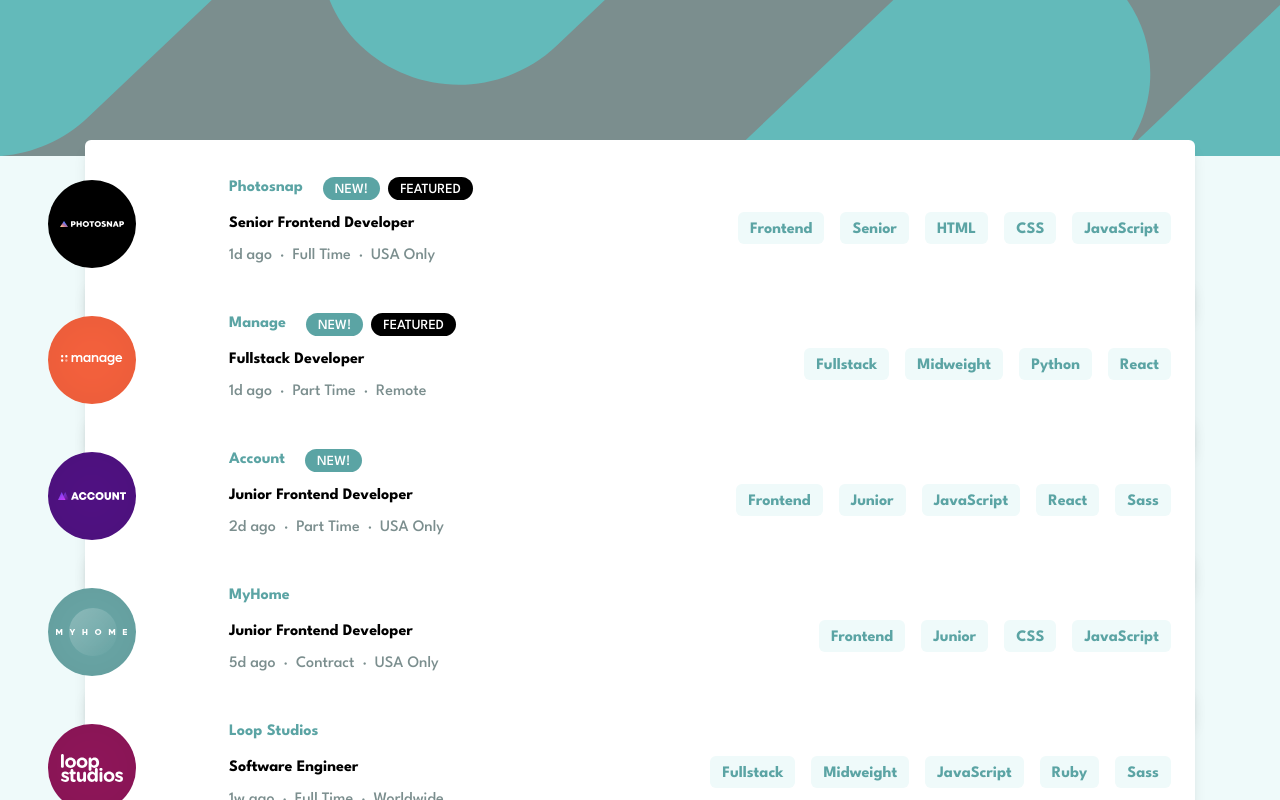
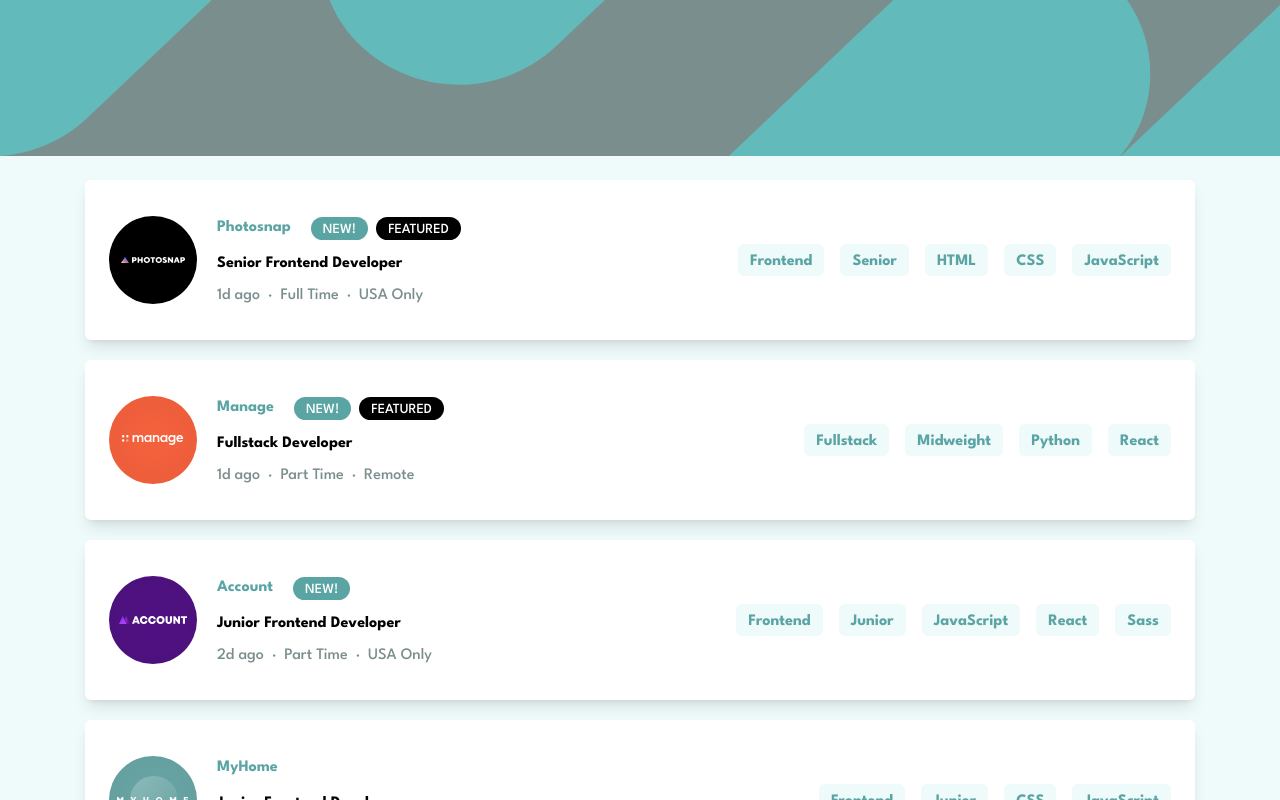
Before and after one commit to dannyfongdev/app-job-listings, a Vue app: page / in a window 1280 px wide. Shown: the top 800 px of the page. Built offline with nearby package versions, Linux system fonts and the light colour scheme.

Commit message:
CSS fixes

```diff
--- a/src/components/Job.vue
+++ b/src/components/Job.vue
@@ -1,5 +1,12 @@
 <template>
-  <div class="flex w-[325px] flex-col md:w-full md:flex-row md:justify-between">
+  <div
+    class="flex w-[325px] flex-col md:w-full md:flex-row md:items-center md:justify-between md:gap-3"
+  >
+    <!-- Left Group -->
+    <div class="md:flex md:items-center md:gap-3">
+      <div class="-mt-12 w-12 md:mt-0 md:w-24">
+        <img :src="job.logo" alt="Company Logo" />
+      </div>
       <div class="">
         <div class="my-3 flex items-center gap-2">
           <div class="mr-3 font-bold text-primary1">{{ job.company }}</div>
@@ -18,7 +25,7 @@
         </div>
         <div class="pb-2 font-bold">{{ job.position }}</div>
         <div
-        class="mb-4 flex w-full gap-2 border-b border-neutral3 pb-2 text-neutral3 md:border-none"
+          class="mb-4 flex w-full gap-2 border-b border-neutral3 pb-2 text-neutral3 md:mb-0 md:border-none"
         >
           <div>{{ job.postedAt }}</div>
           &middot;
@@ -27,6 +34,9 @@
           <div>{{ job.location }}</div>
         </div>
       </div>
+    </div>
+
+    <!-- Right Group -->
     <Tags
       :role="job.role"
       :level="job.level"
--- a/src/components/Listing.vue
+++ b/src/components/Listing.vue
@@ -1,10 +1,6 @@
 <template>
-  <div class="mx-6 -mb-6 w-12 md:-mb-32 md:w-24">
-    <img :src="job.logo" alt="Company Log" />
-  </div>
-
   <div
-    class="mx-auto flex rounded-md bg-white p-6 shadow-lg md:max-w-[1110px] md:pl-36"
+    class="mx-auto mb-10 flex rounded-md bg-white p-6 shadow-lg md:mb-5 md:max-w-[1110px]"
   >
     <Job :job="job" @filter="handleFilter" />
   </div>
@@ -12,7 +8,7 @@
 
 <script setup>
 // @todo logo has position issues
-// @todo y spacing needed between Linstings
+// @todo y spacing needed between Listings
 import Job from "./Job.vue";
 
 defineProps({
```
Lines whose indentation alone changed are shown as unchanged.
